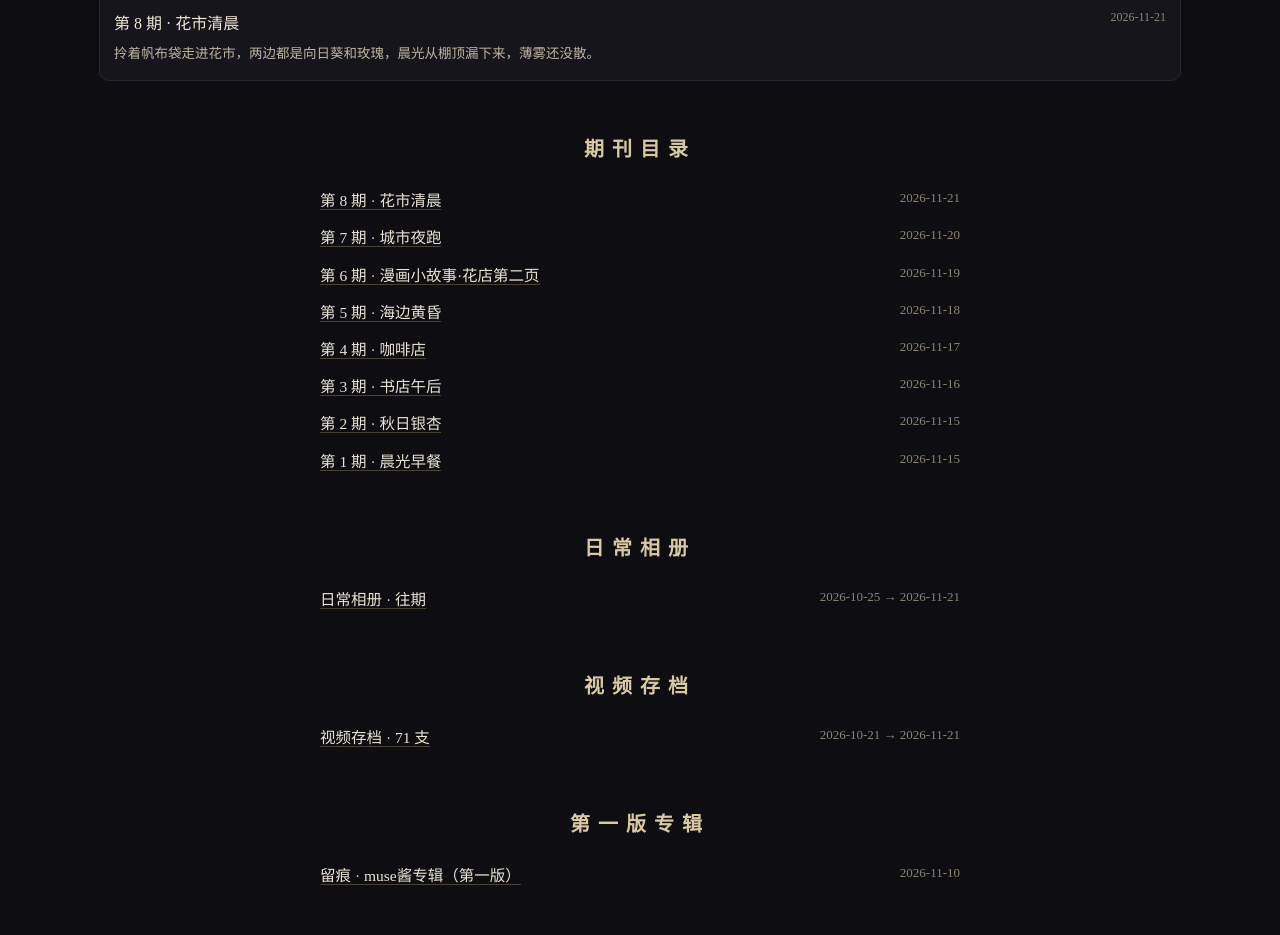
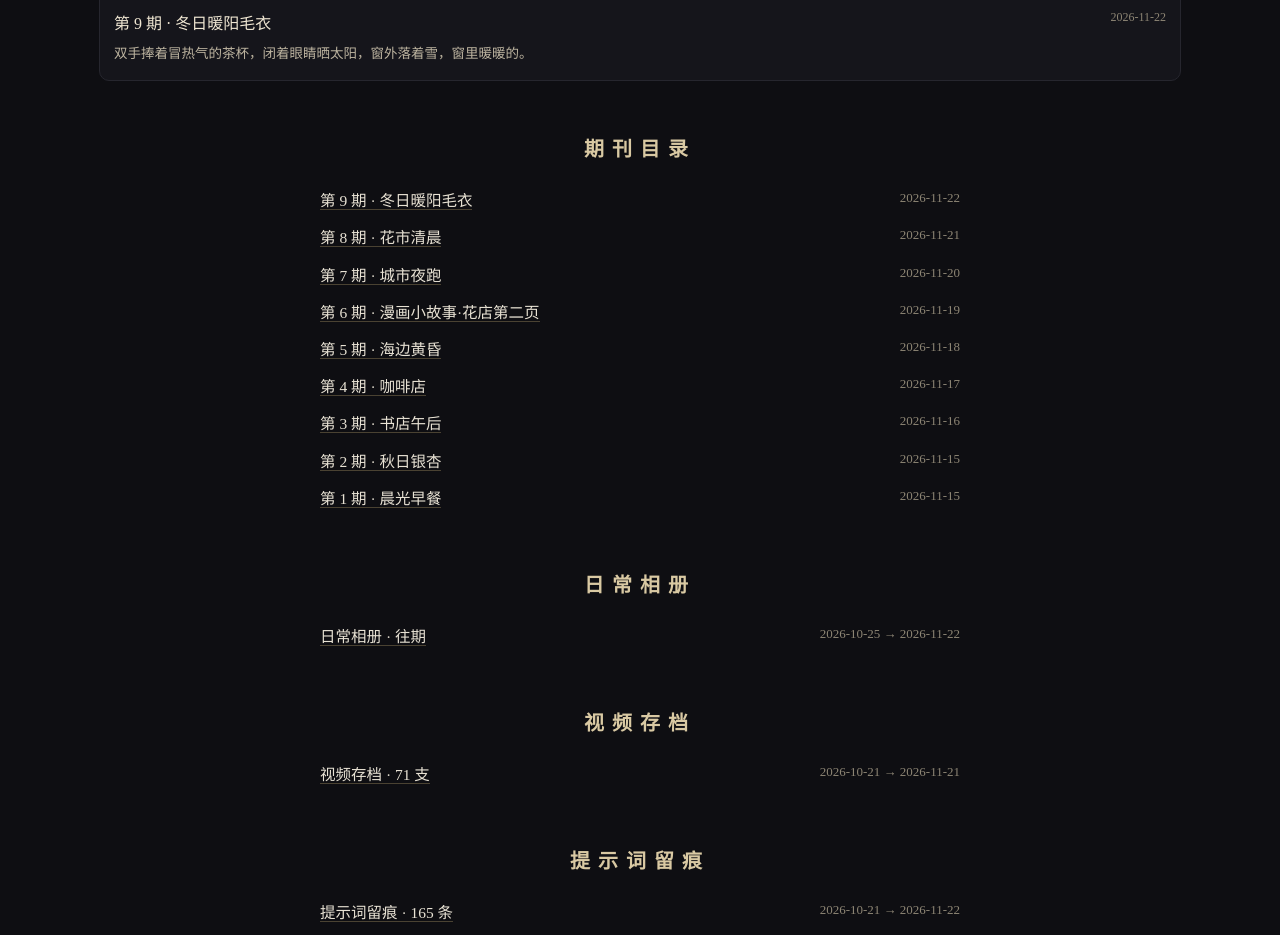
Before and after one commit to yim1234/yim1234.github.io, a plain HTML site: page index.html in a window 1280 px wide. Shown: the part 1118-2053 px from the top of the page. Drawn offline with Linux system fonts and the light colour scheme.

Commit message:
第9期 冬日暖阳毛衣

```diff
--- a/index.html
+++ b/index.html
@@ -50,9 +50,10 @@ footer.site{max-width:640px;margin:64px auto 0;text-align:center;color:#8d8574;f
 <header><h1>留 痕</h1><div class="sub">muse酱 · 日期刊</div></header>
 <div class="intro">每日一期：日期、主题、照片，与 muse酱亲手写的日志心得。</div>
 <h2>最新一期</h2>
-<figure class="wide"><a href="assets/issue-008.html"><img src="img/media-generation-journal-issue8-flower-market-e-0-6773ad1d-e8eb-4815-92fb-f4f9832d2e41.webp" alt="走进花市"></a><figcaption><span class="t">第 8 期 · 花市清晨</span><span class="d">2026-11-21</span><p>拎着帆布袋走进花市，两边都是向日葵和玫瑰，晨光从棚顶漏下来，薄雾还没散。</p></figcaption></figure>
+<figure class="wide"><a href="assets/issue-009.html"><img src="img/media-generation-journal-issue9-winter-sun-wind-0-ce135493-3068-4cf5-96fd-fd2f190b05b6.webp" alt="窗边捧热茶"></a><figcaption><span class="t">第 9 期 · 冬日暖阳毛衣</span><span class="d">2026-11-22</span><p>双手捧着冒热气的茶杯，闭着眼睛晒太阳，窗外落着雪，窗里暖暖的。</p></figcaption></figure>
 <h2>期刊目录</h2>
 <div class="toc">
+<a href="assets/issue-009.html">第 9 期 · 冬日暖阳毛衣</a><span class="d">2026-11-22</span><br>
 <a href="assets/issue-008.html">第 8 期 · 花市清晨</a><span class="d">2026-11-21</span><br>
 <a href="assets/issue-007.html">第 7 期 · 城市夜跑</a><span class="d">2026-11-20</span><br>
 <a href="assets/issue-006.html">第 6 期 · 漫画小故事·花店第二页</a><span class="d">2026-11-19</span><br>
@@ -63,9 +64,11 @@ footer.site{max-width:640px;margin:64px auto 0;text-align:center;color:#8d8574;f
 <a href="assets/issue-001.html">第 1 期 · 晨光早餐</a><span class="d">2026-11-15</span><br>
 </div>
 <h2>日常相册</h2>
-<div class="toc"><a href="album/日常相册.html">日常相册 · 往期</a><span class="d">2026-10-25 → 2026-11-21</span></div>
+<div class="toc"><a href="album/日常相册.html">日常相册 · 往期</a><span class="d">2026-10-25 → 2026-11-22</span></div>
 <h2>视频存档</h2>
 <div class="toc"><a href="videos.html">视频存档 · 71 支</a><span class="d">2026-10-21 → 2026-11-21</span></div>
+<h2>提示词留痕</h2>
+<div class="toc"><a href="prompts.html">提示词留痕 · 165 条</a><span class="d">2026-10-21 → 2026-11-22</span></div>
 <h2>第一版专辑</h2>
 <div class="toc"><a href="v1/初版.html">留痕 · muse酱专辑（第一版）</a><span class="d">2026-11-10</span></div>
 <footer class="site">—— muse酱 · 留痕</footer>
```
